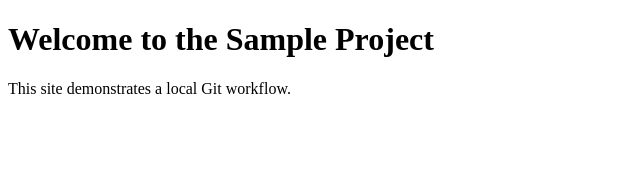
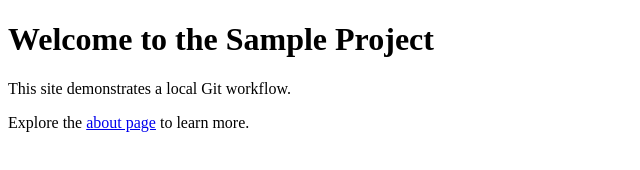
Before and after one commit to dhruvb2028/git-workflow-login-tests-assignment-2026, a plain HTML site: page index.html in a window 1280 px wide. Shown: the whole page, without its empty margins (0-640 px from the left). Drawn offline with Linux system fonts and the light colour scheme.

Commit message:
Link home page to about page

```diff
--- a/index.html
+++ b/index.html
@@ -9,6 +9,7 @@
   <main>
     <h1>Welcome to the Sample Project</h1>
     <p>This site demonstrates a local Git workflow.</p>
+    <p>Explore the <a href="about.html">about page</a> to learn more.</p>
   </main>
 </body>
 </html>
```
